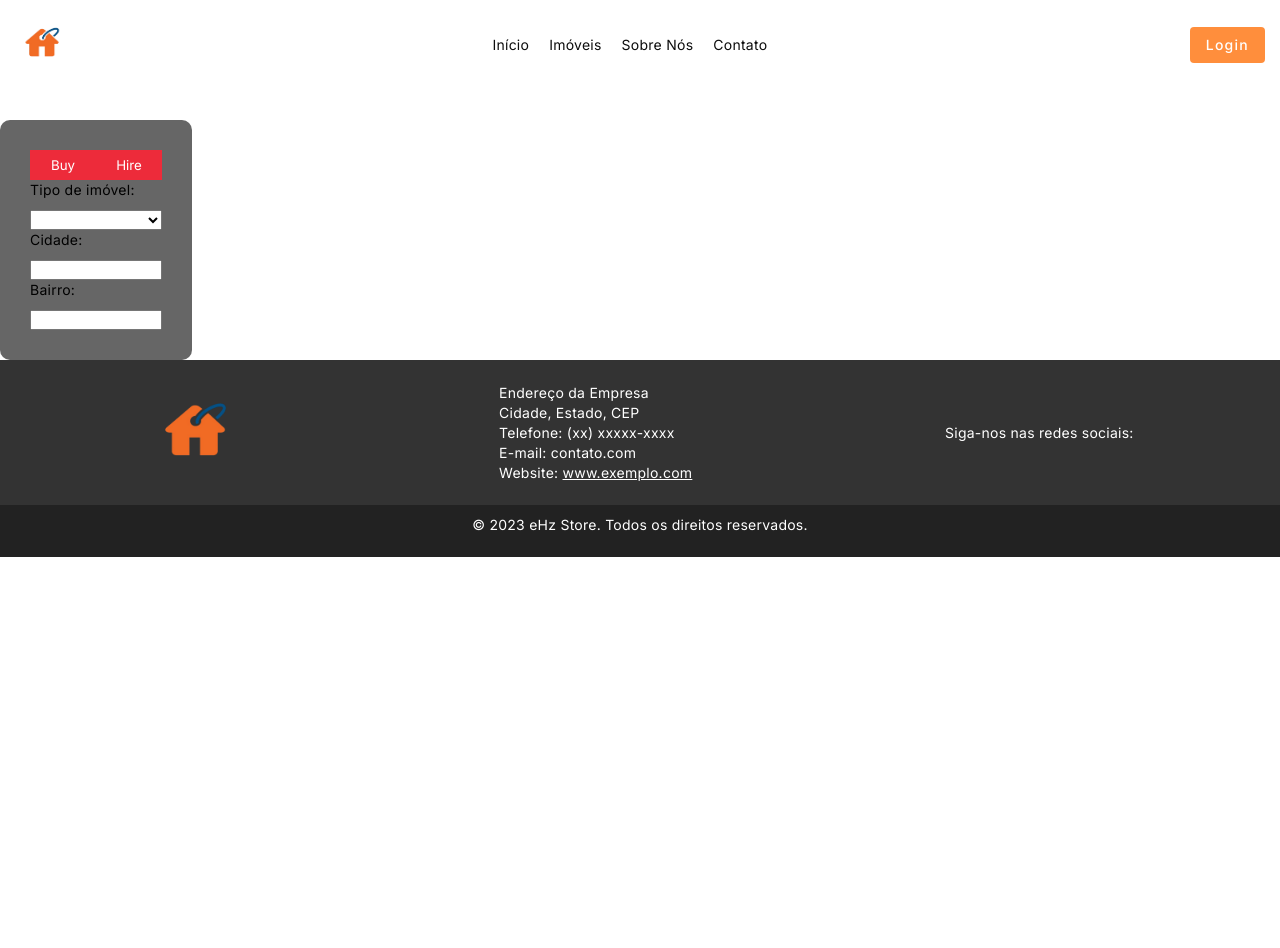
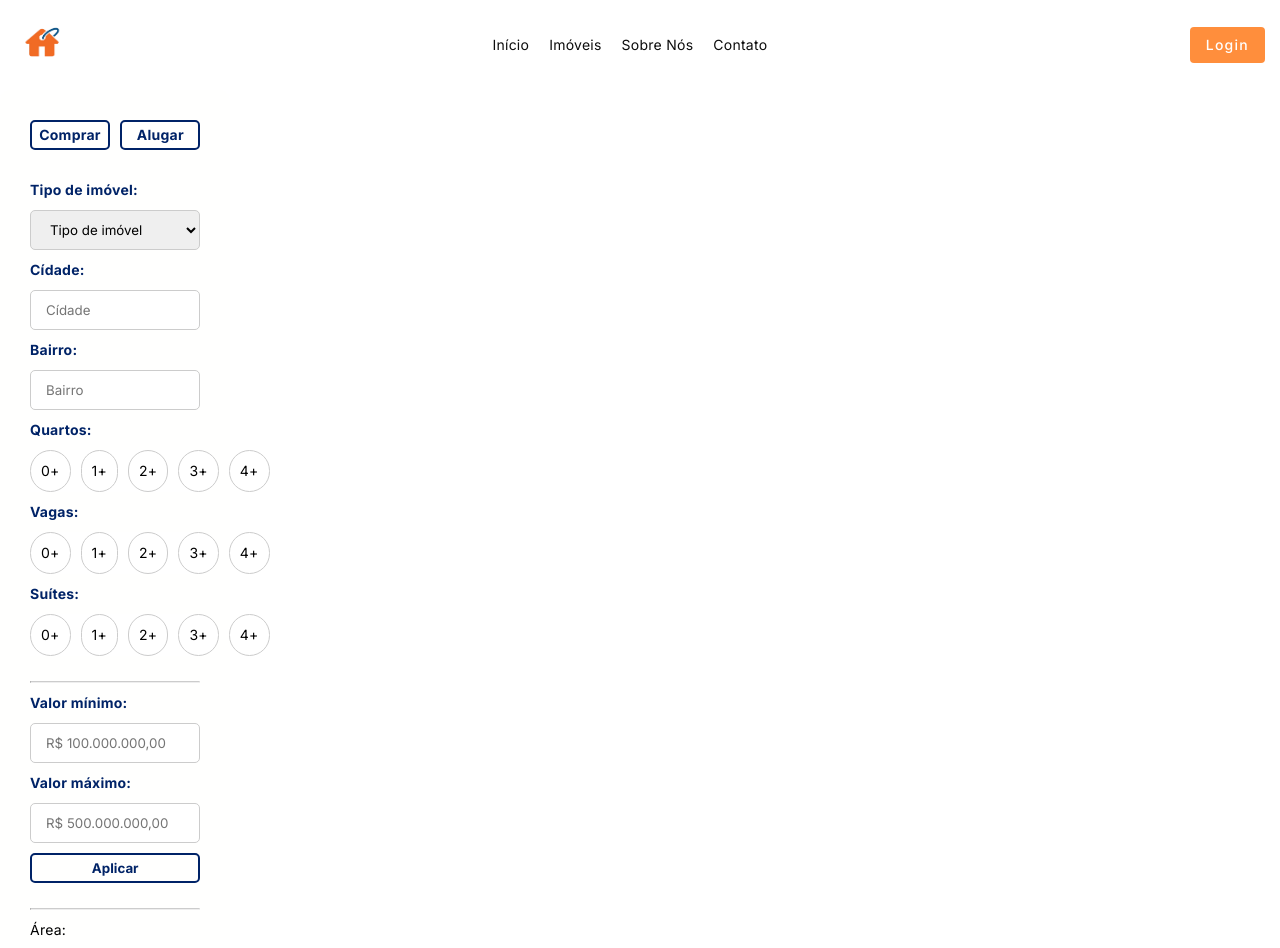
Before and after one commit to Enzohscc/imobiliaria-website, an Angular app: page /imoveis in a window 1280 px wide. Shown: the top 948 px of the page. Before the commit the page ends 800 px from the top, so only its background shows below. Built offline with nearby package versions, Linux system fonts and the light colour scheme.

Commit message:
feat filter-container page imoveis

```diff
--- a/src/app/domain/pages/imoveis/imoveis.component.html
+++ b/src/app/domain/pages/imoveis/imoveis.component.html
@@ -1,27 +1,88 @@
 <section>
-
   <div class="container-form">
     <div class="container-buttons-form">
-            <button>
-                Buy
-            </button>
-            <button>
-                Hire
-            </button>
+        <label for="" class="lbl-compra">
+          Comprar
+        </label>
+        <label for="">
+          Alugar
+        </label>
     </div>
     <div class="imoveis-form">
         <div class="form-row">
             <label for="tipoImovel">Tipo de imóvel:</label>
-                <select id="tipoImovel"></select>
+            <select id="tipoImovel">
+              <option value="">Tipo de imóvel</option>
+              <option value="">Apartamento</option>
+              <option value="">Barracão</option>
+              <option value="">Cjto</option>
+              <option value="">Loja</option>
+              <option value="">Prédio</option>
+              <option value="">Residência</option>
+              <option value="">Sobrado</option>
+              <option value="">Terreno</option>
+            </select>
         </div>
         <div class="form-row">
-                <label for="cidade">Cidade:</label>
-                <input type="text" id="cidade" />
+            <label for="cidade">Cídade:</label>
+            <input type="text" id="cidade" placeholder="Cídade" />
         </div>
         <div class="form-row">
             <label for="bairro">Bairro:</label>
-                <input type="text" id="bairro" />
+            <input type="text" id="bairro" placeholder="Bairro"/>
         </div>
+        <div class="form-row">
+          <label for="quartos">Quartos:</label>
+          <ul>
+            <li>0+</li>
+            <li>1+</li>
+            <li>2+</li>
+            <li>3+</li>
+            <li>4+</li>
+          </ul>
+        </div>
+        <div class="form-row">
+          <label for="vagas">Vagas:</label>
+          <ul>
+            <li>0+</li>
+            <li>1+</li>
+            <li>2+</li>
+            <li>3+</li>
+            <li>4+</li>
+          </ul>
+        </div>
+        <div class="form-row">
+          <label for="suítes">Suítes:</label>
+          <ul>
+            <li>0+</li>
+            <li>1+</li>
+            <li>2+</li>
+            <li>3+</li>
+            <li>4+</li>
+          </ul>
+        </div>
+
+        <hr>
+
+        <div class="form-row">
+          <label for="vlrMinimo">Valor mínimo:</label>
+          <input type="number" id="vlrMinimo" placeholder="R$ 100.000.000,00" />
+        </div>
+        <div class="form-row">
+          <label for="vlrMaximo">Valor máximo:</label>
+          <input type="number" id="vlrMaximo" placeholder="R$ 500.000.000,00" />
+        </div>
+
+        <button>Aplicar</button>
+
+        <hr>
+
+        <label for="area">Área:</label>
+        <div class="form-row" id="teste">
+          <input type="checkbox"/><span>Útil</span>
+          <input type="checkbox"/><span>Total</span>
+        </div>
+
     </div>
   </div>
 </section>
--- a/src/app/domain/pages/imoveis/imoveis.component.scss
+++ b/src/app/domain/pages/imoveis/imoveis.component.scss
@@ -1,16 +1,75 @@
 .container-form {
-  width: 15vw;
-  height: auto;
-  margin-top: 30px;
+  display: flex;
+  flex-direction: column;
+  gap: 30px;
+  width: 18vw;
   padding: 30px;
-  background-color: #666;
+  background-color: var(--branco);
   border-radius: 10px;
+}
+
+.imoveis-form {
+  display: flex;
+  flex-direction: column;
+  gap: 10px;
+
+  hr {
+    width: 100%;
+    height: 1px;
+    margin-top: 15px;
+    border-top: 1px solid #ccc;
+  }
+
+  button {
+    width: 1005;
+    height: 30px;
+    border-radius: 5px;
+    border: 2px solid #002367;
+    background-color: var(--branco);
+    font-weight: bolder;
+    cursor: pointer;
+    color: #002367;
+    transition: border-color 0.3s, color 0.3s;
+  }
+
+  button:hover {
+    border-color: var(--rosa);
+    color: var(--rosa);
+  }
 }
 
 .form-row {
   display: flex;
   flex-direction: column;
   gap: 10px;
+
+  label {
+    font-weight: bold;
+    color: #002367;
+  }
+
+  input, select{
+    border: 1px solid #ccc;
+    width: 100%;
+    height: 40px;
+    padding: 0 15px;
+    border-radius: 5px;
+    transition: background-color .3s;
+  }
+
+    ul {
+      display: flex;
+      gap: 10px;
+      background-color: #fff;
+      list-style: none;
+    }
+
+  li {
+      background-color: #fff;
+      border: 1px solid #ccc;
+      border-radius: 30px; /* Ajustar o valor conforme desejado */
+      padding: 10px; /* Adicionar preenchimento interno aos itens da lista */
+  }
 }
 
 .container-buttons-form {
@@ -19,11 +78,31 @@
   height: auto;
   flex-direction: row;
   justify-content: space-between;
-  button  {
-    width: 70px;
+
+  label {
+    width: 80px;
     height: 30px;
-    color: #fff;
-    background-color: #ed2b3a;
-    border: 2px solid #ed2b3a;
+    display: flex;
+    justify-content: center;
+    align-items: center;
+    border-radius: 5px;
+    border: 2px solid #002367;
+    background-color: var(--branco);
+    font-weight: bolder;
+    cursor: pointer;
+    color: #002367;
+    transition: border-color 0.3s, color 0.3s;
   }
+
+  label:hover {
+      border-color: var(--rosa);
+      color: var(--rosa);
+  }
+
 }
+
+#teste {
+  display: flex;
+  align-items: center;
+  flex-direction: row;
+}
```
Lines whose indentation alone changed are shown as unchanged.
